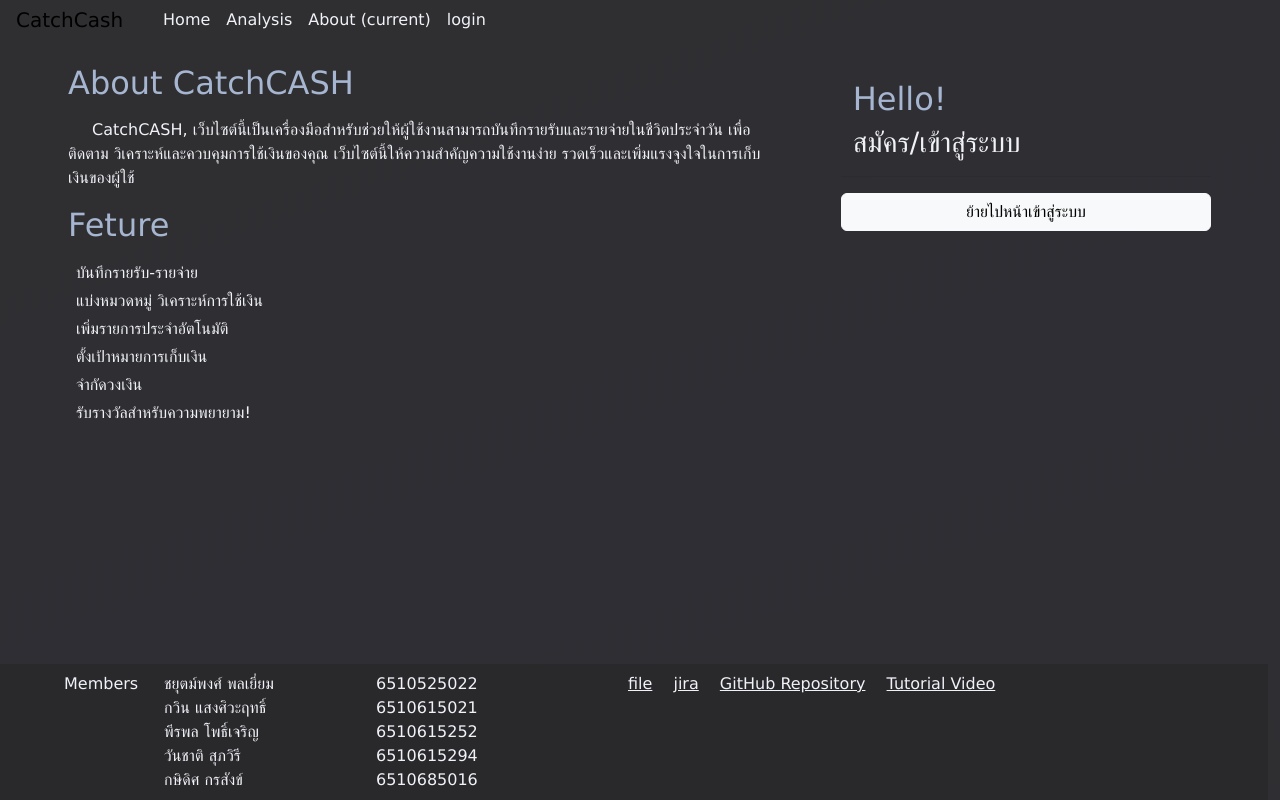
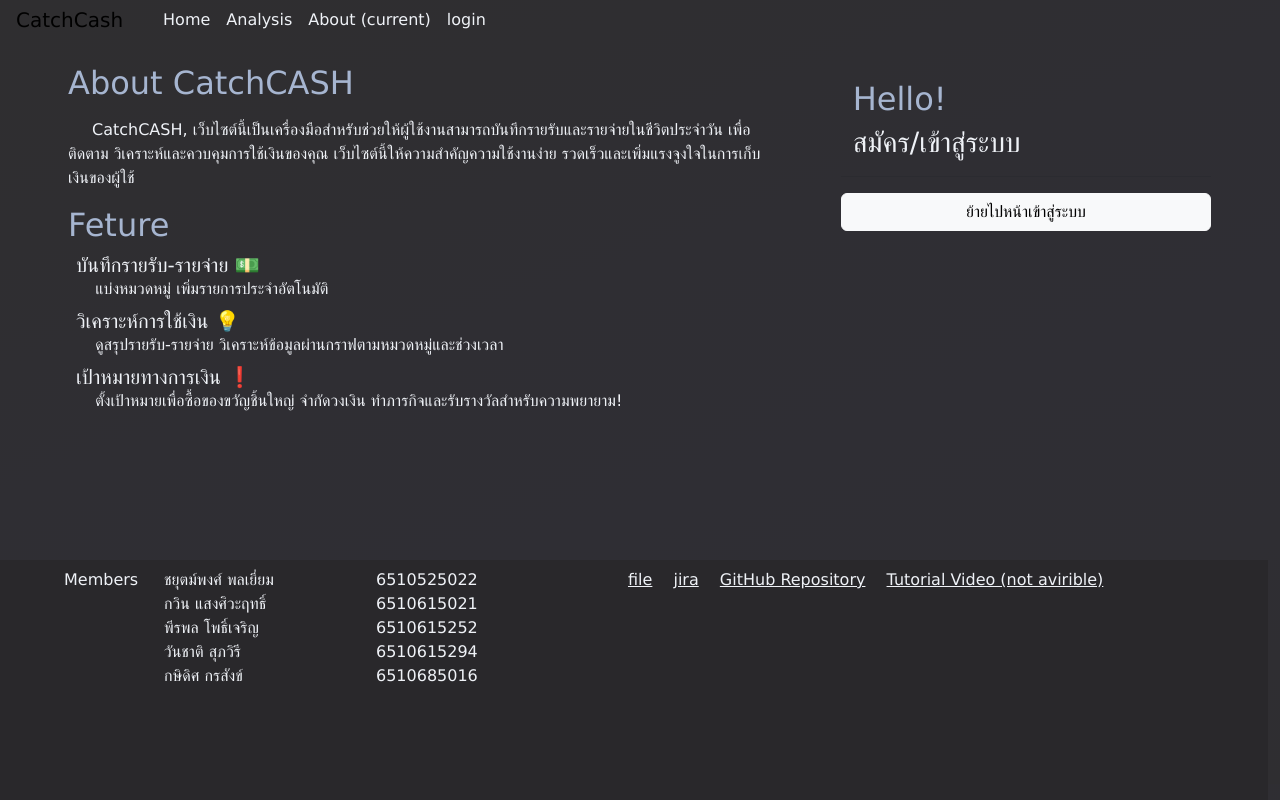
Before and after one commit to 6510685016/CN331-Project, a Django app: page / in a window 1280 px wide. Run offline with Django 5.2, Linux system fonts and the light colour scheme; some libraries are stand-ins or nearby versions.

Commit message:
V1.0 about Page

```diff
--- a/catchcash/mainapp/static/dark.css
+++ b/catchcash/mainapp/static/dark.css
@@ -2,7 +2,6 @@ body {
     background: linear-gradient(160deg, #2f2e30, #2f2e31, #2f2e33, #2f2e34,#2f2e33, #2f2e31);
     font-family: verdana;
     font-size: medium;
-    overflow-y: scroll;
 }
 
 .content {
@@ -13,11 +12,6 @@ body {
 .navbar {
     display: contents;
     min-height: 7vh;
-}
-
-.fixHigh {
-    min-height: 7vh;
-    display: contents;
 }
 
 .fixW{
@@ -36,3 +30,14 @@ body {
 .bg-bar {
     background-color:   #29282b;
 }
+
+.abouttop {
+    height: 70vh;
+    overflow-y:auto;
+}
+
+.aboutbot {
+    width: 100vw;
+    height: 30vh;
+    overflow-y:hidden;
+}
--- a/catchcash/mainapp/templates/about.html
+++ b/catchcash/mainapp/templates/about.html
@@ -16,19 +16,19 @@
 <html lang="en">
 
 <body>
-    <div class="h-50 ">
+    <div class="abouttop">
         <div class="container-fluid row mt-4">
             <div class="col-11 col-md-7 ms-5">
                 <h2 class="ms-2 mb-3 text-header">About CatchCASH</h2>
-                <p class="ms-2 text-normal" style="text-indent: 1.5em;"> CatchCASH, เว็บไซต์นี้เป็นเครื่องมือสำหรับช่วยให้ผู้ใช้งานสามารถบันทึกรายรับและรายจ่ายในชีวิตประจำวัน เพื่อติดตาม วิเคราะห์และควบคุมการใช้เงินของคุณ เว็บไซต์นี้ให้ความสำคัญความใช้งานง่าย รวดเร็วและเพิ่มแรงจูงใจในการเก็บเงินของผู้ใช้ </p>
+                <p class="ms-2 mb-3 text-normal" style="text-indent: 1.5em;"> CatchCASH, เว็บไซต์นี้เป็นเครื่องมือสำหรับช่วยให้ผู้ใช้งานสามารถบันทึกรายรับและรายจ่ายในชีวิตประจำวัน เพื่อติดตาม วิเคราะห์และควบคุมการใช้เงินของคุณ เว็บไซต์นี้ให้ความสำคัญความใช้งานง่าย รวดเร็วและเพิ่มแรงจูงใจในการเก็บเงินของผู้ใช้ </p>
 
-                <h2 class="ms-2 mb-3 text-header">Feture</h2>
-                <div class="ms-3 mb-1 text-normal">บันทึกรายรับ-รายจ่าย</div>
-                <div class="ms-3 mb-1 text-normal">แบ่งหมวดหมู่ วิเคราะห์การใช้เงิน</div>
-                <div class="ms-3 mb-1 text-normal">เพิ่มรายการประจำอัตโนมัติ</div>
-                <div class="ms-3 mb-1 text-normal">ตั้งเป้าหมายการเก็บเงิน</div>
-                <div class="ms-3 mb-1 text-normal">จำกัดวงเงิน</div>
-                <div class="ms-3 mb-1 text-normal">รับรางวัลสำหรับความพยายาม!</div>
+                <h2 class="ms-2 mb-2 text-header">Feture</h2>
+                <h5 class="ms-3 mb-0 text-normal">บันทึกรายรับ-รายจ่าย 💵</h5>
+                <div class="ms-3 mb-2 text-normal" style="text-indent: 1.2em;">แบ่งหมวดหมู่ เพิ่มรายการประจำอัตโนมัติ</div>
+                <h5 class="ms-3 mb-0 text-normal">วิเคราะห์การใช้เงิน 💡</h5>
+                <div class="ms-3 mb-2 text-normal" style="text-indent: 1.2em;">ดูสรุปรายรับ-รายจ่าย วิเคราะห์ข้อมูลผ่านกราฟตามหมวดหมู่และช่วงเวลา</div>
+                <h5 class="ms-3 mb-0 text-normal">เป้าหมายทางการเงิน ❗</h5>
+                <div class="ms-3 mb-2 text-normal" style="text-indent: 1.2em;">ตั้งเป้าหมายเพื่อซื้อของขวัญชิ้นใหญ่ จำกัดวงเงิน ทำภารกิจและรับรางวัลสำหรับความพยายาม!</div>
             </div>
 
             {% if not user.is_authenticated %}
@@ -58,7 +58,7 @@
         </div>
     </div>
 
-    <div class="w-100 h-30 position-absolute bottom-0 start-50 translate-middle-x row bg-bar">
+    <div class="aboutbot position-absolute bottom-0 start-50 translate-middle-x row bg-bar">
         <div class="col-12 col-md-6 p-2 row">
             <div class="col-1"></div>
             <div class="col-1 ms-3 text-normal">Members</div>
@@ -78,10 +78,10 @@
             </div>
         </div>
         <div class="col-12 col-md-6 p-2">
-            <a href="" class="ms-3 text-normal">file</a>
-            <a href="" class="ms-3 text-normal">jira</a>
+            <a href="https://tuipied-my.sharepoint.com/:w:/g/personal/kasidit_kor_dome_tu_ac_th/EdUwXf0yqTNGh_ZrzAzXlPwBu5oe0WkFoIcPFq1MuRQomw?e=7xZVOL" class="ms-3 text-normal">file</a>
+            <a href="https://id.atlassian.com/invite/p/jira-software?id=ByPOkCptSX6Iv5dAnCpuNw" class="ms-3 text-normal">jira</a>
             <a href="https://github.com/6510685016/CN331-Project.git" class="ms-3 text-normal">GitHub Repository</a>
-            <a href="" class="ms-3 text-normal">Tutorial Video</a>
+            <a href="" class="ms-3 text-normal">Tutorial Video (not avirible)</a>
         </div>
     </div>
 
```
Also changed, not shown: catchcash/mainapp/static/light.css (+11 -6 lines), README.md.
